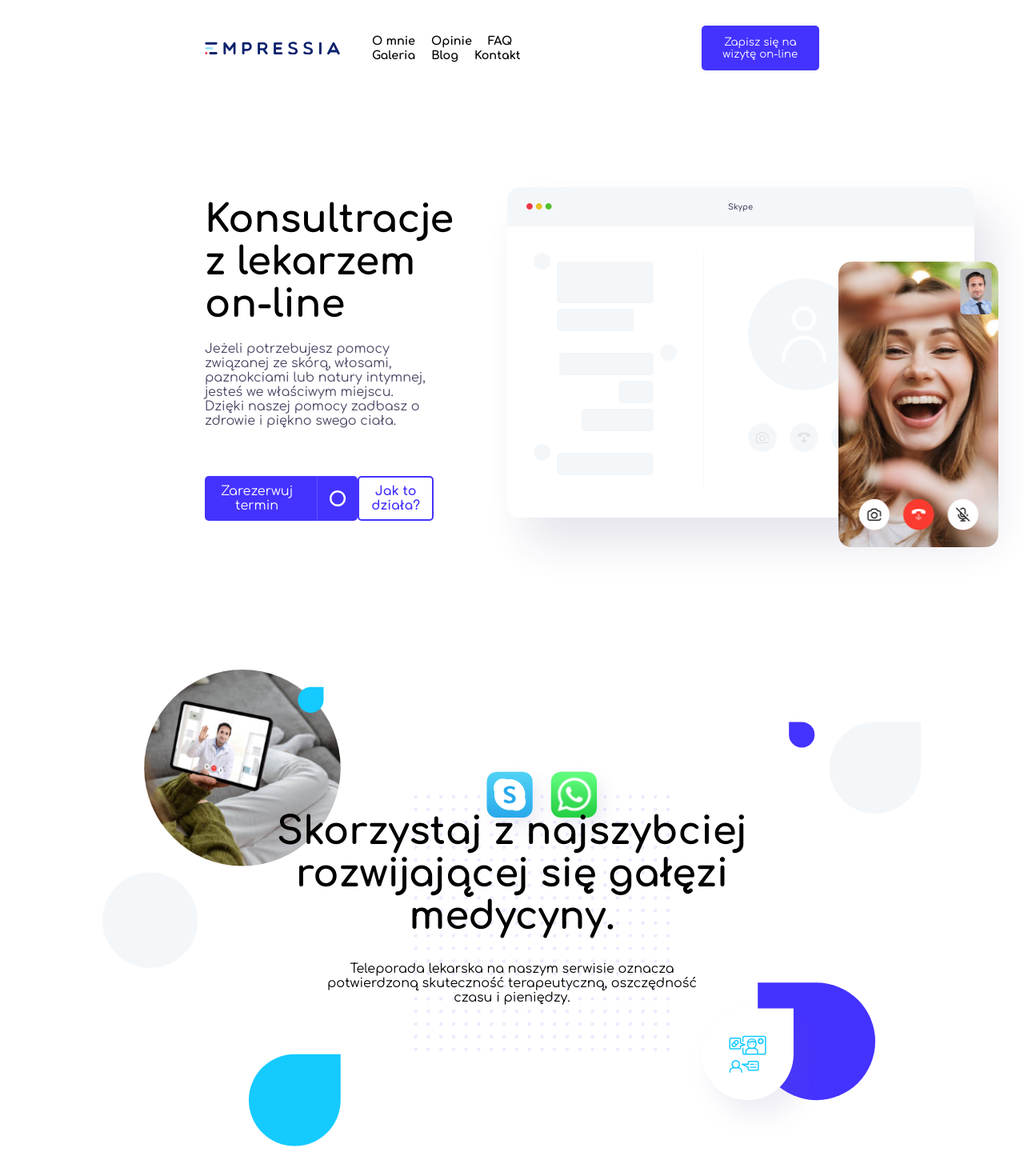
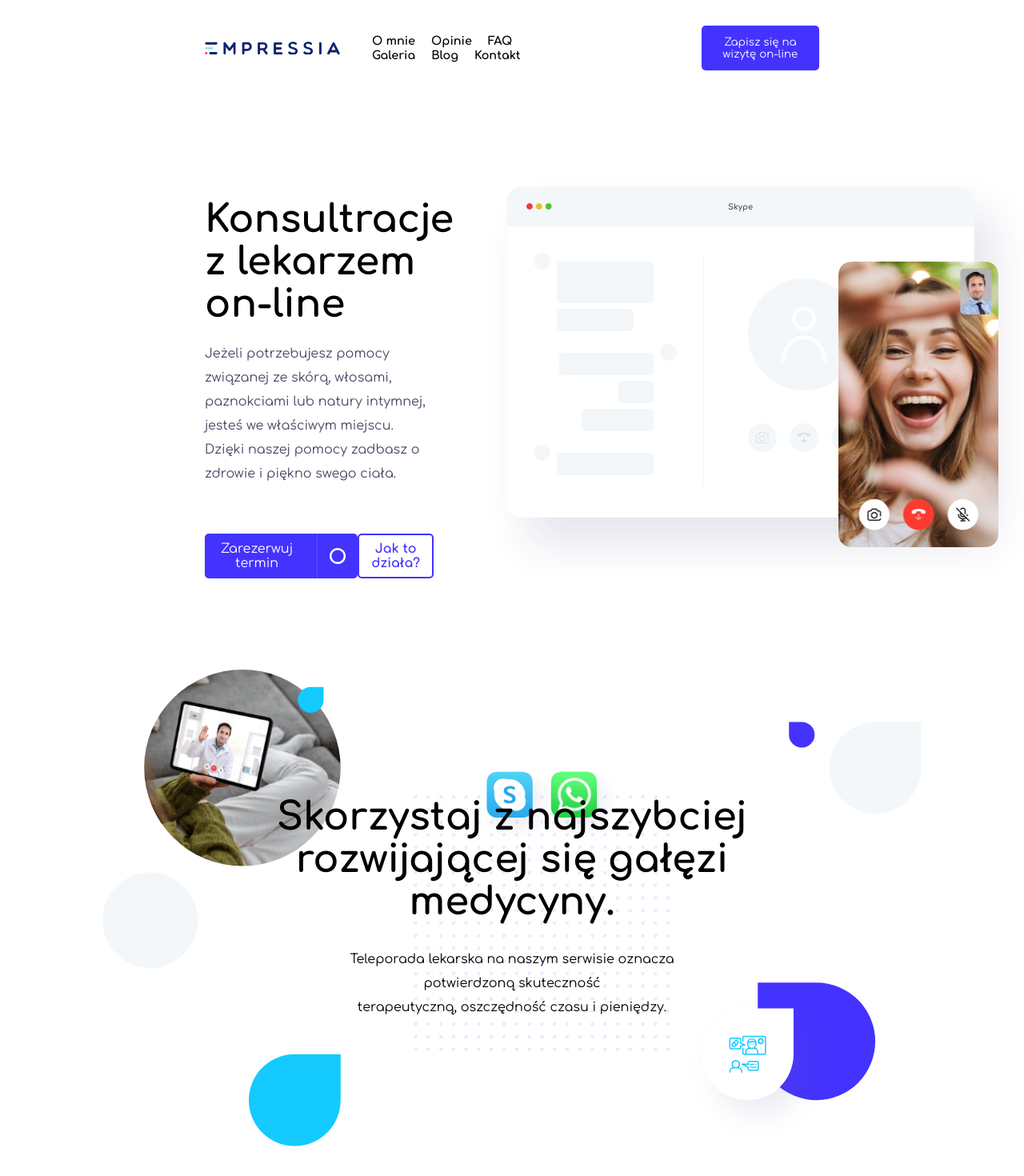
Before and after one commit to HiImRussel/zadanieRekrutacyjne, a React (Create React App) app: page / in a window 1280 px wide. Shown: the top 1470 px of the page at 80% size. Built offline with nearby package versions, Linux system fonts and the light colour scheme.

Commit message:
Added changes in line-height properties

```diff
--- a/src/components/molecules/SecBanner.js
+++ b/src/components/molecules/SecBanner.js
@@ -3,9 +3,13 @@ import "../../css/secBanner.css";
 const SecBanner = () => {
   return (
     <section className="secBanner">
-      <h1>Skorzystaj z najszybciej rozwijającej się gałęzi medycyny.</h1>
+      <h1>
+        Skorzystaj z najszybciej
+        <br /> rozwijającej się gałęzi medycyny.
+      </h1>
       <p>
         Teleporada lekarska na naszym serwisie oznacza potwierdzoną skuteczność
+        <br />
         terapeutyczną, oszczędność czasu i pieniędzy.
       </p>
     </section>
--- a/src/css/homeBanner.css
+++ b/src/css/homeBanner.css
@@ -24,6 +24,7 @@
 .homeBanner-left p {
   color: #4a4764;
   margin: 20px 0px 60px 0px;
+  line-height: 30px;
 }
 
 .home-buttons {
--- a/src/css/homeBanner.scss
+++ b/src/css/homeBanner.scss
@@ -21,6 +21,7 @@
   p {
     color: #4a4764;
     margin: 20px 0px 60px 0px;
+    line-height: 30px;
   }
 }
 
--- a/src/css/secBanner.css
+++ b/src/css/secBanner.css
@@ -35,5 +35,6 @@
   width: 50%;
   text-align: center;
   color: #000000;
+  line-height: 30px;
 }
 /*# sourceMappingURL=secBanner.css.map */
--- a/src/css/secBanner.scss
+++ b/src/css/secBanner.scss
@@ -25,5 +25,6 @@
     width: 50%;
     text-align: center;
     color: #000000;
+    line-height: 30px;
   }
 }
```
Also changed, not shown: 2 other files (tests, documents, lock files or other folders).
